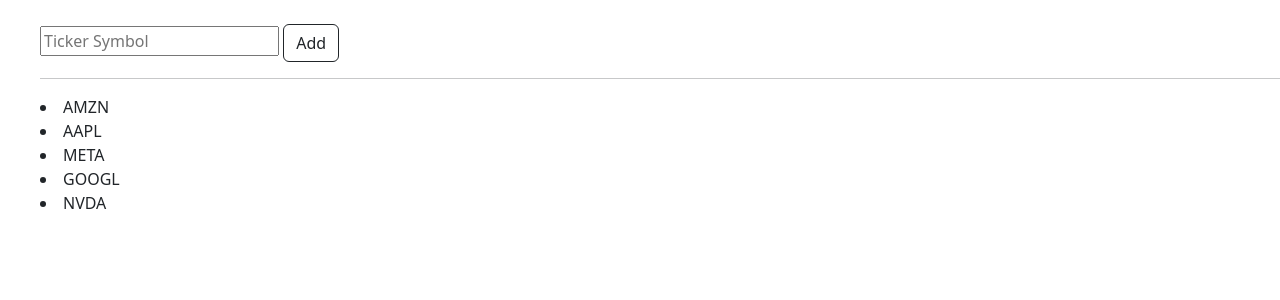
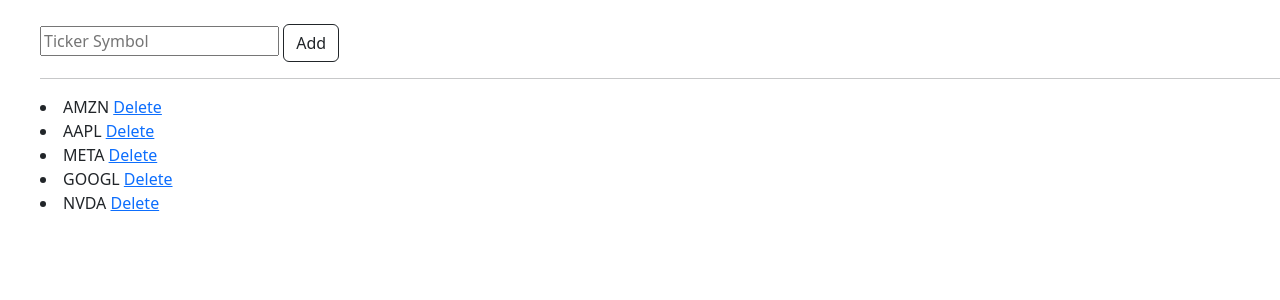
Before and after one commit to dolanklock/djangostock, a Django app: page /addstock in a window 1280 px wide. Shown: the part 56-356 px from the top of the page. Run offline with Django 3.2, Linux system fonts and the light colour scheme; data comes from the database, SQL or seed files in the repository; both versions use the stored data as it was after the commit.

Commit message:
delete function added

```diff
--- a/quotes/templates/addstock.html
+++ b/quotes/templates/addstock.html
@@ -9,7 +9,8 @@
     </form>
     <hr>
     {% for item in ticker %}
-        <li>{{item}}<br/></li>
+        <li>{{item}} <a href="{% url 'deletestock' item.id %}"> Delete</a><br/></li> <!--the {% url 'deletestock' item.id %} "deletestock"
+            points to the urls file and the "name" parameter of the url and calls that path. the "item.id" gets passed into the views.delete_stock function-->
     {% endfor %}
 
 {% endblock %}
--- a/quotes/urls.py
+++ b/quotes/urls.py
@@ -5,4 +5,5 @@ urlpatterns = [
     path('', views.home, name="home"),
     path('about', views.about, name="about"),
     path('addstock', views.add_stock, name="addstock"),
+    path('deletestock/<stock_id>', views.delete_stock, name="deletestock"),
 ]
--- a/quotes/views.py
+++ b/quotes/views.py
@@ -75,11 +75,9 @@ def home(request):  # request coming from urls and calls this function and passe
         else:
             return render(request, 'home.html', {"error": "Ticker symbol does not exist"})
     else:
-        # return main_render(request=request)
         return render(request, 'home.html', {"no_symbol": "Enter a Ticker Symbol..."})
 
 def add_stock(request):
-    # TODO: why is ticker not being added to database?
     if request.method == "POST":
         form = forms.StockForm(request.POST or None)
         if form.is_valid():  # checks if valid
@@ -91,5 +89,11 @@ def add_stock(request):
     ticker = models.Stock.objects.all()  # this gets the objects of class Stock from models
     return render(request, "addstock.html", {'ticker': ticker})
 
+def delete_stock(request, stock_id):
+    item = models.Stock.objects.get(pk=stock_id)  # pk is primary key. getting all objects in database 'stock'. and then getting the specific item that matches id passed in
+    item.delete()  # deletes the item from database
+    messages.success(request, ("Ticker symbol deleted"))  # this message gets listed on the admin page inside the new database
+    return redirect("addstock")  # redirects page back to addstock html file
+
 def about(request):
     return render(request, 'about.html', {})
```
Also changed, not shown: db.sqlite3.
